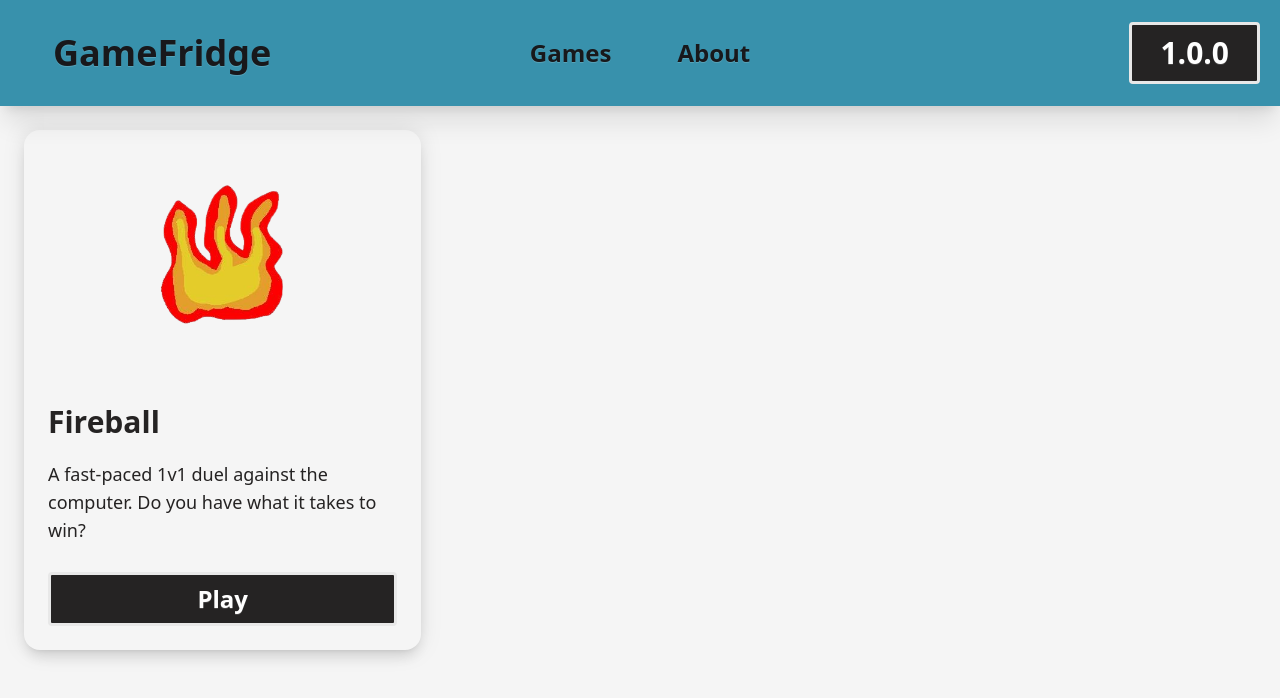
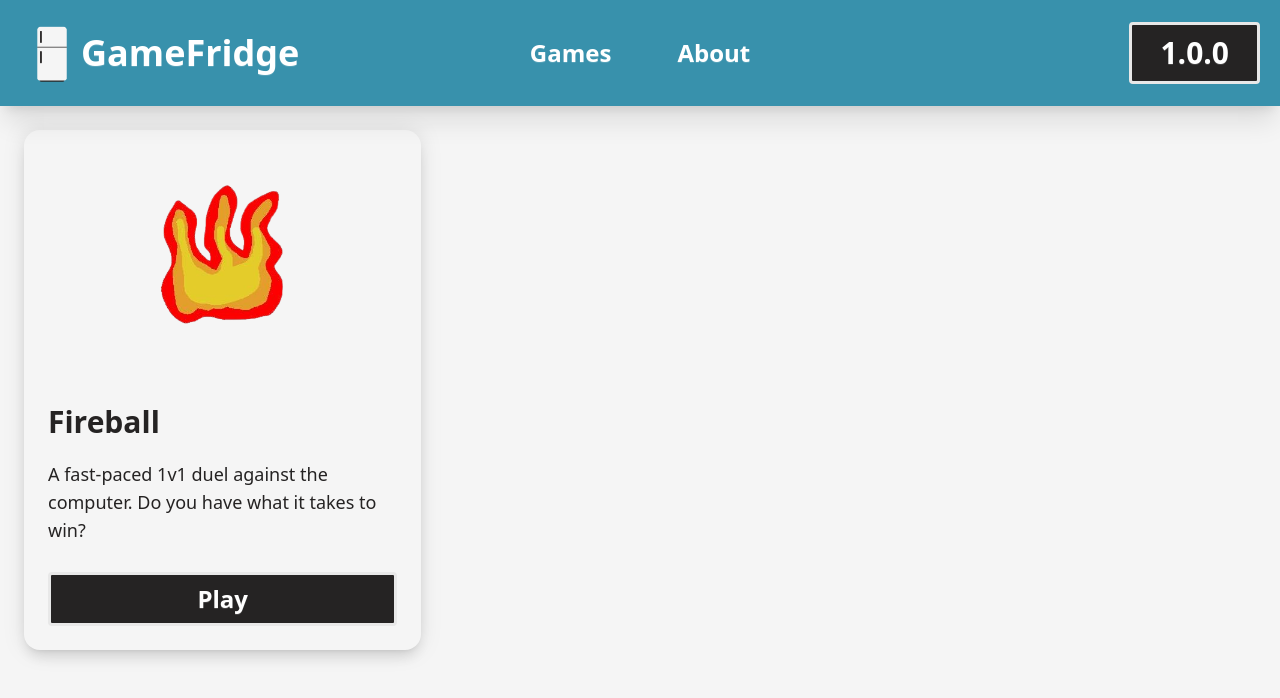
Before and after one commit to anay-schottlabs/web-experiments, a Vue app: page /games in a window 1280 px wide. Shown: the top 698 px of the page. Built offline with nearby package versions, Linux system fonts and the light colour scheme.

Commit message:
Added favicon and logo

```diff
--- a/src/App.vue
+++ b/src/App.vue
@@ -1,17 +1,22 @@
-<script setup></script>
+<script setup>
+import logo from "./assets/gamefridge_logo.png"
+</script>
 
 <template>
   <div class="navbar bg-palette-blue p-5 shadow-xl sticky z-1 top-0">
     <div class="navbar-start flex-1">
-      <router-link to="/" class="btn btn-ghost text-4xl hover:bg-palette-black rounded-xl p-8">GameFridge</router-link>
+      <img :src="logo" class="w-[5vw] h-[8vh] -mr-5">
+      <router-link to="/" class="btn btn-ghost text-4xl hover:bg-palette-black rounded-xl py-8">
+        <p class="text-4xl text-white">GameFridge</p>
+      </router-link>
     </div>
     <div class="navbar-center content-center">
       <ul class="menu menu-horizontal">
         <li>
-          <router-link to="/games" class="btn btn-ghost text-2xl mx-3 p-5 py-6 rounded-xl hover:bg-palette-black">Games</router-link>
+          <router-link to="/games" class="btn btn-ghost text-2xl mx-3 p-5 py-6 rounded-xl hover:bg-palette-black text-white">Games</router-link>
         </li>
         <li>
-          <router-link to="/about" class="btn btn-ghost text-2xl mx-3 p-5 py-6 rounded-xl hover:bg-palette-black">About</router-link>
+          <router-link to="/about" class="btn btn-ghost text-2xl mx-3 p-5 py-6 rounded-xl hover:bg-palette-black text-white">About</router-link>
         </li>
       </ul>
     </div>
```
Also changed, not shown: src/assets/gamefridge_logo.png (added), 1 other file (tests, documents, lock files or other folders).
